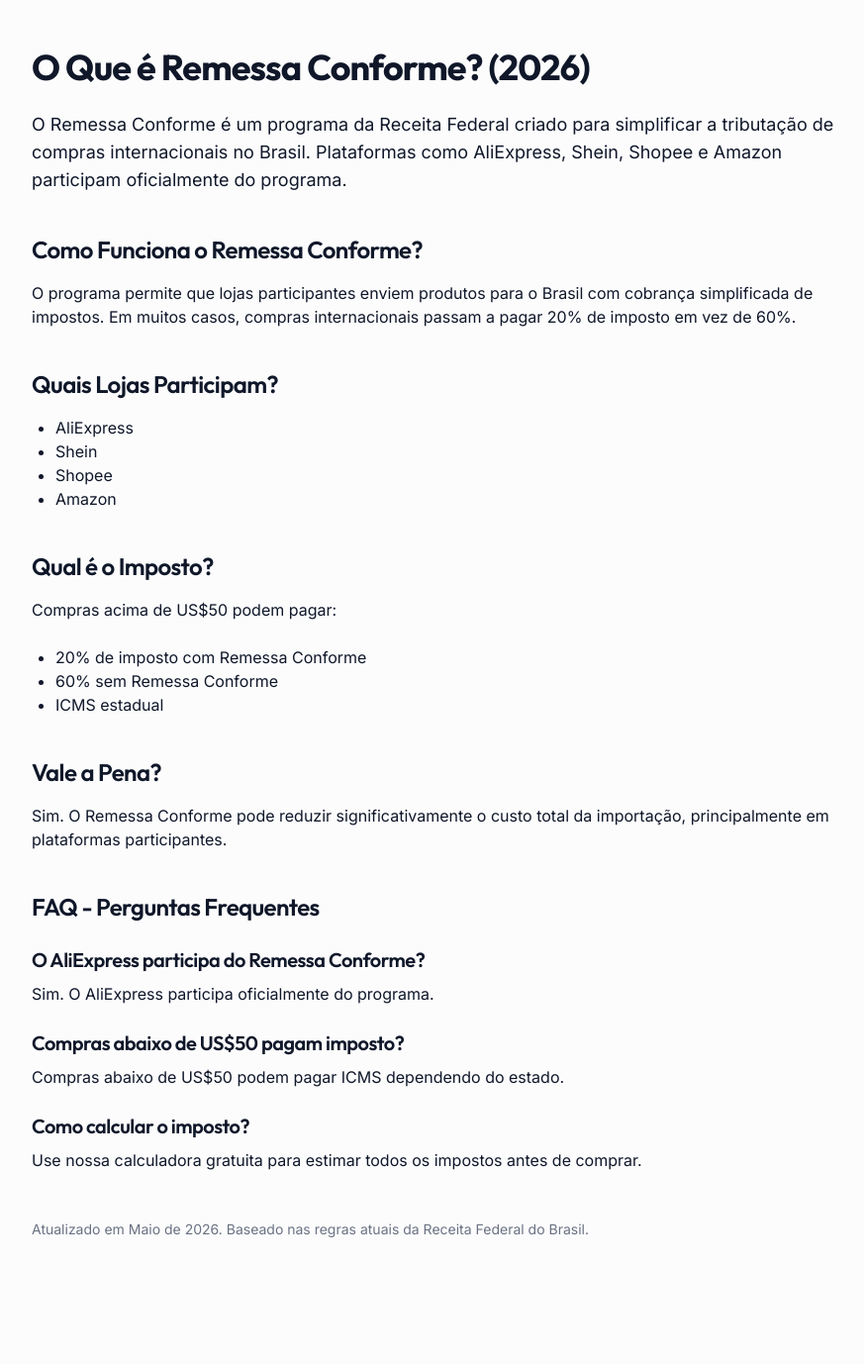
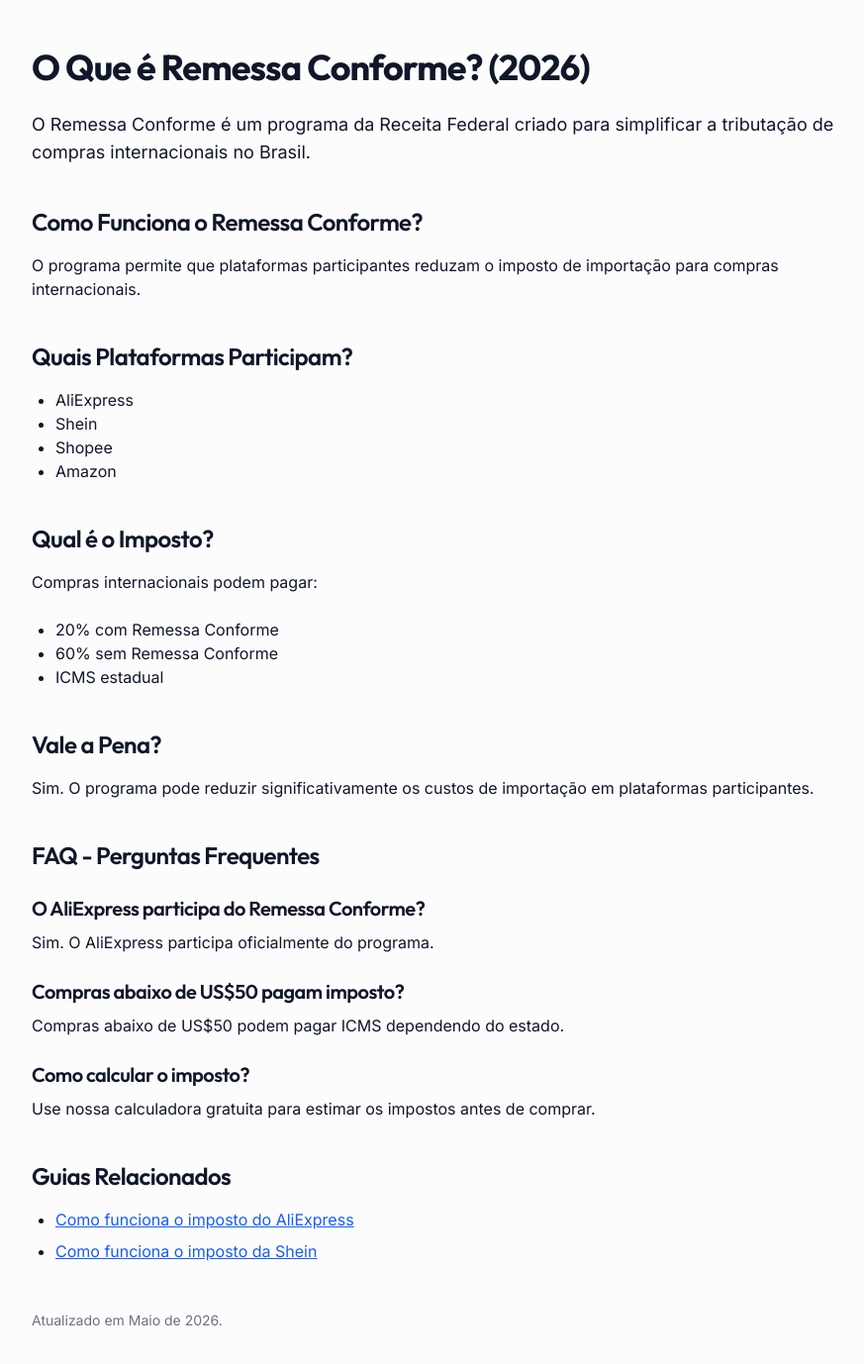
Before and after one commit to ghostBoss0905/brazil-tax-calculator, a React (Vite) app: page /o-que-e-remessa-conforme in a window 1280 px wide. Shown: the top 1378 px of the page at 99% size, without its empty margins (184-1057 px from the left). Before the commit the page ends 1300 px from the top, so only its background shows below. Built offline with nearby package versions, Linux system fonts and the light colour scheme.

Commit message:
Update RemessaConforme.tsx

```diff
--- a/src/pages/RemessaConforme.tsx
+++ b/src/pages/RemessaConforme.tsx
@@ -1,6 +1,7 @@
 export default function RemessaConforme() {
   return (
     <main className="max-w-4xl mx-auto px-6 py-12">
+
       <h1 className="text-4xl font-bold mb-6">
         O Que é Remessa Conforme? (2026)
       </h1>
@@ -8,8 +9,6 @@
       <p className="text-lg mb-8">
         O Remessa Conforme é um programa da Receita Federal criado para
         simplificar a tributação de compras internacionais no Brasil.
-        Plataformas como AliExpress, Shein, Shopee e Amazon participam
-        oficialmente do programa.
       </p>
 
       <h2 className="text-2xl font-semibold mt-10 mb-4">
@@ -17,13 +16,12 @@
       </h2>
 
       <p className="mb-6">
-        O programa permite que lojas participantes enviem produtos para o
-        Brasil com cobrança simplificada de impostos. Em muitos casos,
-        compras internacionais passam a pagar 20% de imposto em vez de 60%.
+        O programa permite que plataformas participantes reduzam o imposto
+        de importação para compras internacionais.
       </p>
 
       <h2 className="text-2xl font-semibold mt-10 mb-4">
-        Quais Lojas Participam?
+        Quais Plataformas Participam?
       </h2>
 
       <ul className="list-disc pl-6 mb-6">
@@ -38,11 +36,11 @@
       </h2>
 
       <p className="mb-6">
-        Compras acima de US$50 podem pagar:
+        Compras internacionais podem pagar:
       </p>
 
       <ul className="list-disc pl-6 mb-6">
-        <li>20% de imposto com Remessa Conforme</li>
+        <li>20% com Remessa Conforme</li>
         <li>60% sem Remessa Conforme</li>
         <li>ICMS estadual</li>
       </ul>
@@ -52,8 +50,8 @@
       </h2>
 
       <p className="mb-6">
-        Sim. O Remessa Conforme pode reduzir significativamente o custo
-        total da importação, principalmente em plataformas participantes.
+        Sim. O programa pode reduzir significativamente os custos de
+        importação em plataformas participantes.
       </p>
 
       <h2 className="text-2xl font-semibold mt-10 mb-4">
@@ -81,14 +79,40 @@
       </h3>
 
       <p className="mb-4">
-        Use nossa calculadora gratuita para estimar todos os impostos
-        antes de comprar.
+        Use nossa calculadora gratuita para estimar os impostos antes
+        de comprar.
       </p>
 
+      <div className="mt-10">
+        <h2 className="text-2xl font-semibold mb-4">
+          Guias Relacionados
+        </h2>
+
+        <ul className="list-disc pl-6 space-y-2">
+          <li>
+            <a
+              href="/imposto-aliexpress-brasil"
+              className="text-blue-600 underline"
+            >
+              Como funciona o imposto do AliExpress
+            </a>
+          </li>
+
+          <li>
+            <a
+              href="/imposto-shein-brasil"
+              className="text-blue-600 underline"
+            >
+              Como funciona o imposto da Shein
+            </a>
+          </li>
+        </ul>
+      </div>
+
       <p className="text-sm text-gray-500 mt-12">
-        Atualizado em Maio de 2026. Baseado nas regras atuais da Receita
-        Federal do Brasil.
+        Atualizado em Maio de 2026.
       </p>
+
     </main>
   );
 }
```
